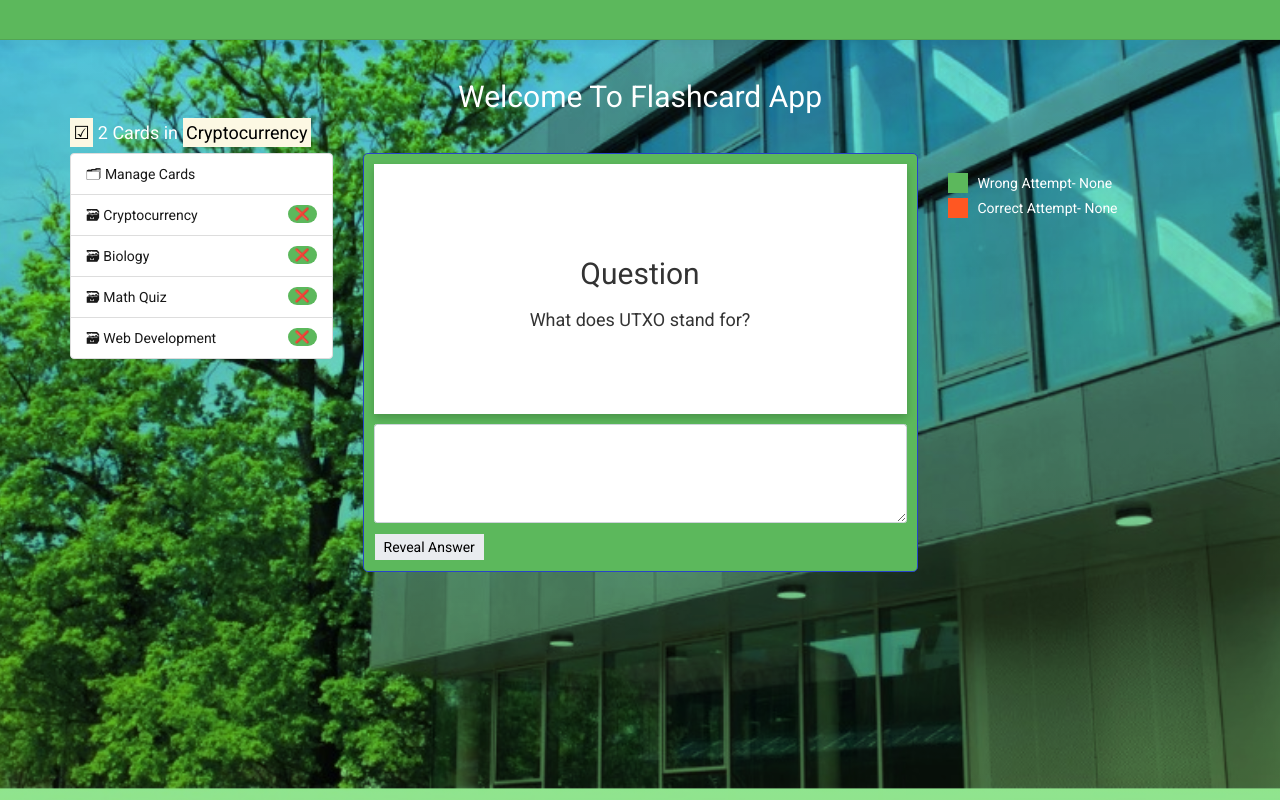
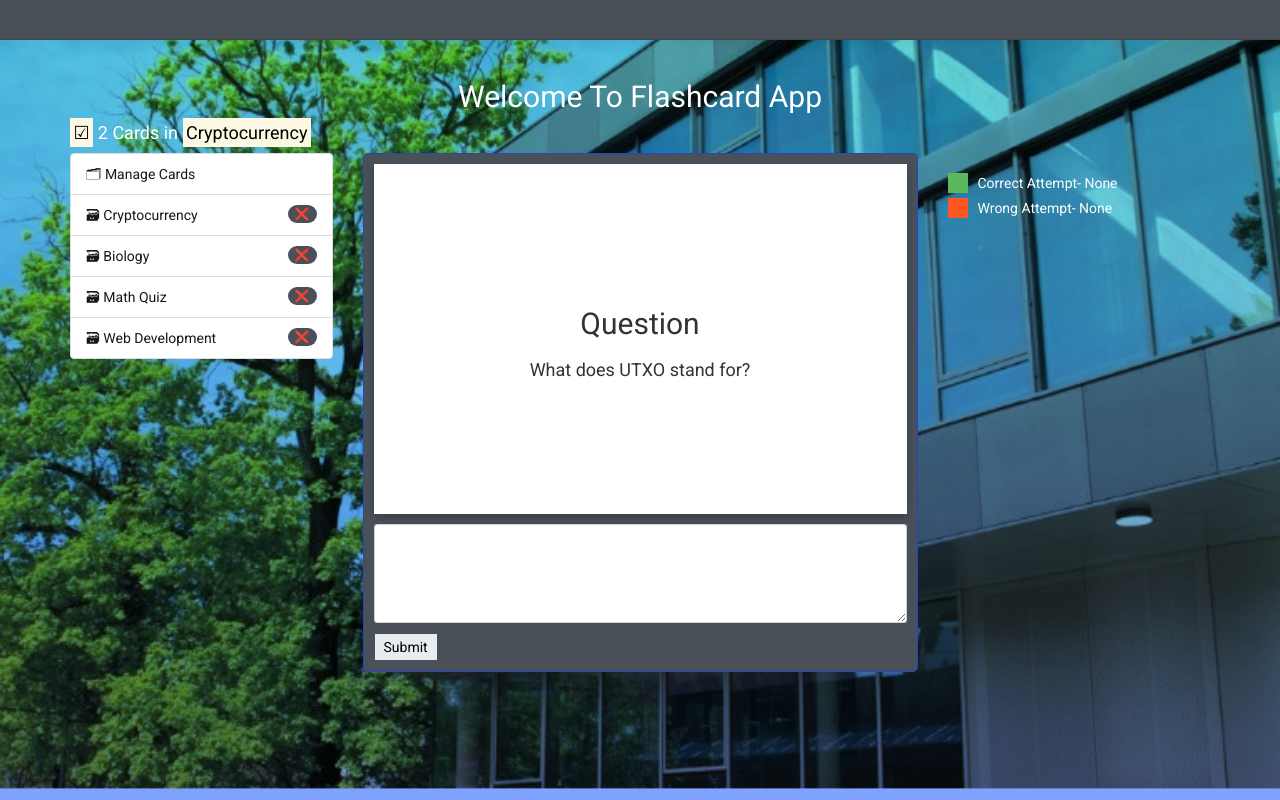
Before and after one commit to AkinAgbejoye/flashcard, a Django app: page /deck/Cryptocurrency in a window 1280 px wide. Run offline with Django 5.2, Linux system fonts and the light colour scheme; data comes from the database, SQL or seed files in the repository; both versions use the stored data as it was after the commit; some libraries are stand-ins or nearby versions.

Commit message:
button adjusted

```diff
--- a/cards/static/css/styles.css
+++ b/cards/static/css/styles.css
@@ -5,18 +5,17 @@ body {
   height: 100vh;
   display: block;
   background-image: url('../image/bg1.jpeg'),
-    linear-gradient(to bottom, rgba(0, 255, 234, 0.5), rgba(34, 201, 29, 0.5)); /* Gradient overlay */
+    linear-gradient(to bottom, rgba(0, 255, 234, 0.5), rgba(0, 70, 255, 0.5));
+  /* Gradient overlay */
   background-size: cover, cover;
   background-position: center, center;
   background-blend-mode: multiply;
-    background-repeat: no-repeat; /* Prevent the background from repeating */
+  background-repeat: no-repeat;
+  /* Prevent the background from repeating */
   font-family: 'Roboto', sans-serif;
 
   background-attachment: fixed;
 }
-
-
-
 
 /* Pagination links */
 .pagination a {
@@ -29,13 +28,14 @@ body {
   margin-right: 10px;
 }
 
+
 /* Style the active/current link */
 .pagination a.active {
   background-color: dodgerblue;
   color: white;
 }
 
-  #id_box{
+#id_box {
   display: none;
 }
 
@@ -43,9 +43,21 @@ body {
   display: none;
 }
 
+label[for="id_name"]{
+color: white;
+}
+
+label{
+  color:white
+}
+
 /* Add a grey background color on mouse-over */
-  .pagination a:hover:not(.active) {background-color: #ddd;}
-  select, input[type='text']{
+.pagination a:hover:not(.active) {
+  background-color: #ddd;
+}
+
+select,
+input[type='text'] {
   display: block;
   width: 100%;
   padding: .375rem .75rem;
@@ -58,18 +70,19 @@ body {
   border-radius: .25rem;
   transition: border-color .15s ease-in-out, box-shadow .15s ease-in-out;
 }
-  .signinform{
+
+.signinform {
   margin-top: 15rem;
 }
 
-  .playerwraper{
+.playerwraper {
   margin-top: 100px;
   padding: 10px;
 }
 
 .flip-card {
   background-color: transparent;
-    height: 250px;
+  height: 350px;
   perspective: 1000px;
 
 }
@@ -81,14 +94,15 @@ body {
   text-align: center;
   transition: transform 0.6s;
   transform-style: preserve-3d;
-    box-shadow: 0 4px 8px 0 rgba(0,0,0,0.2);
+  box-shadow: 0 4px 8px 0 rgba(0, 0, 0, 0.2);
 }
 
 .flip-card.flip .flip-card-inner {
   transform: rotateY(180deg);
 }
 
-  .flip-card-front, .flip-card-back {
+.flip-card-front,
+.flip-card-back {
   position: absolute;
   width: 100%;
   height: 100%;
@@ -101,19 +115,20 @@ body {
 
 .flip-card-front {
   background-color: #fff;
-    color: linear-gradient(rgb(35, 0, 33,0.5) 50%, rgb(0, 10, 35,0.5) 500%);
+  color: linear-gradient(rgb(35, 0, 33, 0.5) 50%, rgb(0, 10, 35, 0.5) 500%);
   padding: 8px;
   font-weight: bold;
 }
 
 .flip-card-back {
   background-color: #fff;
-    color: linear-gradient(rgb(35, 0, 33,0.5) 50%, rgb(0, 10, 35,0.5) 500%);
+  color: linear-gradient(rgb(35, 0, 33, 0.5) 50%, rgb(0, 10, 35, 0.5) 500%);
   transform: rotateY(180deg);
   font-weight: bold;
   padding: 8px;
 }
-  .reaveal{
+
+.reaveal {
   border: 1px solid var(--primary-color);
   background-color: #e9ecef;
   color: black;
@@ -122,7 +137,7 @@ body {
   text-decoration: none;
 }
 
-  .breadcrumb{
+.breadcrumb {
   border: 0px solid transparent;
   border-radius: 0px !important;
   padding: 18px;
@@ -130,8 +145,9 @@ body {
   background: var(--primary-color);
   box-shadow: 0 .5rem 1rem rgba(0, 0, 0, .05), inset 0 -1px 0 rgba(0, 0, 0, .1);
 }
+
 .breadcrumb a {
-    color:white;
+  color: white;
 
 }
 
@@ -142,11 +158,12 @@ body {
   left: 0;
   z-index: 2;
 }
-  .mywhite{
+
+.mywhite {
   color: white;
 }
 
-  .badge{
+.badge {
   display: inline-block;
   min-width: 10px;
   padding: 3px 7px;
@@ -160,7 +177,10 @@ body {
   background-color: var(--primary-color) !important;
   border-radius: 10px;
 }
-  article, fieldset, dialog {
+
+article,
+fieldset,
+dialog {
   border: 1px solid #2644c9;
   border-radius: 5px;
   margin-bottom: 1rem;
@@ -168,7 +188,7 @@ body {
   background: var(--primary-color) !important;
 }
 
-.formbg{
+.formbg {
   background: var(--primary-color);
 }
 
@@ -180,7 +200,7 @@ body {
   padding: 0;
   border: 1px solid #888;
   width: 40%;
-  box-shadow: 0 4px 8px 0 rgba(0,0,0,0.2),0 6px 20px 0 rgba(0,0,0,0.19);
+  box-shadow: 0 4px 8px 0 rgba(0, 0, 0, 0.2), 0 6px 20px 0 rgba(0, 0, 0, 0.19);
   -webkit-animation-name: animatetop;
   -webkit-animation-duration: 0.4s;
   animation-name: animatetop;
@@ -189,13 +209,27 @@ body {
 
 /* Add Animation */
 @-webkit-keyframes animatetop {
-  from {top:-300px; opacity:0}
-  to {top:0; opacity:1}
+  from {
+    top: -300px;
+    opacity: 0
+  }
+
+  to {
+    top: 0;
+    opacity: 1
+  }
 }
 
 @keyframes animatetop {
-  from {top:-300px; opacity:0}
-  to {top:0; opacity:1}
+  from {
+    top: -300px;
+    opacity: 0
+  }
+
+  to {
+    top: 0;
+    opacity: 1
+  }
 }
 
 /* The Close Button */
@@ -215,19 +249,22 @@ body {
 
 .modal-header {
   padding: 2px 16px;
-  background-color: var(--primary-color);;
+  background-color: var(--primary-color);
+  ;
   color: white;
 }
+
 /* #5cb85c; */
-.modal-body {padding: 2px 16px;}
+.modal-body {
+  padding: 2px 16px;
+}
 
 .modal-footer {
   padding: 2px 16px;
-  background-color: var(--primary-color);;
+  background-color: var(--primary-color);
+  ;
   color: white;
 }
-
-
 
 .legend {
   margin-top: 20px;
@@ -247,8 +284,9 @@ body {
   height: 20px;
   display: inline-block;
   margin-right: 10px;
-  background-color: var(--primary-color)
+  background-color: var(--secondary-color)
 }
+
 .color-box2 {
   width: 20px;
   height: 20px;
@@ -260,3 +298,13 @@ body {
 .legend-text {
   font-size: 14px;
 }
+
+.outcome {
+  border: 1px solid var(--primary-color);
+  background-color: #e9ecef;
+  color: black;
+  padding: .5rem .9rem;
+  line-height: normal;
+  text-decoration: none;
+  text-align: center;
+}
--- a/cards/templates/cards/base.html
+++ b/cards/templates/cards/base.html
@@ -13,9 +13,10 @@
 </head>
 <style>
 :root {
-    --primary-color: #5cb85c;;
-    --secondary-color: #495057;
+    --primary-color: #495057;
+    --secondary-color: #5cb85c;
     --accent-color: #FF5722;
+
 }
 a,a:visited{
    color: white;
@@ -48,6 +49,8 @@ textarea{
     border: 1px solid var(--primary-color);
     background-color: #e9ecef;
     color: black;
+    padding: .5rem .9rem;
+    line-height: normal;
     text-decoration: none;
 }
 article{
@@ -96,16 +99,18 @@ article{
             $('#revealanswer').on('click', function () {
                 if ($('#tryanswer').val() != "") {
                     $('.flip-card').toggleClass('flip');
-                    var buttonText = $(this).text() === 'Reveal Answer' ? 'Back to question' : 'Reveal Answer';
+                    var buttonText = $(this).text() === 'Submit' ? 'Back to question' : 'Submit';
                     $(this).text(buttonText);
                     if ($('#tryanswer').val() == $('.cardanswer').text()) {
                         $('.known').css("display", "block")
                         $('.unknown').css("display", "none");
-                        $('.outcome').text('✅')
+                        $('.outcome').css('display','block')
+                        $('.outcome').text('✅Correct')
                     } else {
                         $('.unknown').css("display", "block");
                         $('.known').css("display", "none")
-                        $('.outcome').text('❌')
+                        $('.outcome').css('display','block')
+                        $('.outcome').text('❌Wrong')
                     }
                 }
                 else {
--- a/cards/templates/cards/card.html
+++ b/cards/templates/cards/card.html
@@ -38,24 +38,21 @@
                     </div>
                 </div>
 
-            <div class="row">
+            <div class="row" >
                 <div class="col-md-4 ">
-                <button type="button" id="revealanswer" class="reaveal">Reveal Answer</button>
+                <button type="button" id="revealanswer" class="reaveal">Submit</button>
+               </div>
+            <div class="col-md-4" >
+                   <div type="button" style="display: none;" class="outcome"></div>
             </div>
-            <div class="col-md-4">
-                   <span class="outcome"></span>
-            </div>
-            <div class="col-md-4">
-                <div class="row ">
-                    <div class="col-md-6 known" style="display: none;">
-                        {% include "cards/card_check_form.html" with solved=True %}
-
-                    </div>
-                    <div class="col-md-6 unknown" style="display: none;">
-                        {% include "cards/card_check_form.html" with solved=False %}
-                    </div>
-                </div>
-            </div>
+             <div class="col-md-4 justify-content-end" >
+                <div style="float: right;">
+               {% include "cards/card_check_form.html" with solved=True %}
+               </div>
+               <div style="float: right;">
+                {% include "cards/card_check_form.html" with solved=False %}
+              </div>
+                 </div>
             </div>
             {% endif %}
 
@@ -67,12 +64,13 @@
         <div class="legend">
             <div class="legend-item">
                 <span class="color-box1"></span>
-                <span class="legend-text mywhite">Wrong Attempt- {{ wrong}}</span>
+                <span class="legend-text mywhite">Correct Attempt- {{ correct }}</span>
             </div>
             <div class="legend-item">
                 <span class="color-box2"></span>
-                <span class="legend-text mywhite">Correct Attempt- {{ correct }}</span>
+                <span class="legend-text mywhite">Wrong Attempt- {{ wrong}}</span>
             </div>
+
     </div>
 
 </div>
--- a/cards/templates/cards/card_check_form.html
+++ b/cards/templates/cards/card_check_form.html
@@ -1,12 +1,13 @@
 <!-- cards/templates/card_check_form.html -->
-
+<div class="justify-content-end">
 <form method="post">
     {% csrf_token %}
     <input type="hidden" name="card_id" value="{{ card.id }}">
     <input type="hidden" name="solved" value="{{ solved }}">
     {% if solved %}
-        <input type="submit" value="Next"/>
+        <input type="submit" class="known" style="display: none;" value="Next"/>
     {% else %}
-        <input type="submit" value="Next"/>
+        <input type="submit"   class="unknown" style="display: none;" value="Next"/>
     {% endif %}
 </form>
+</div>
--- a/cards/templates/cards/card_form.html
+++ b/cards/templates/cards/card_form.html
@@ -9,7 +9,7 @@
     {% if card %}
         <h2>✏️ Edit Card</h2>
     {% else %}
-        <h2>✨ Create New Card</h2>
+        <h2 class="mywhite">✨ Create New Card</h2>
     {% endif %}
     <form method="post">
         <div class="form-group" >
@@ -21,9 +21,6 @@
             </div>
             <div class="col-md-6">
 
-        <a href="{% url 'card-list' %}">
-           Back
-        </a>
             </div>
         </div>
 
--- a/cards/templates/cards/card_list.html
+++ b/cards/templates/cards/card_list.html
@@ -4,9 +4,9 @@
 {% load humanize %}
 
 {% block content %}
-    <h2 class="mywhite">
-        All Cards
-    </h2>
+    <select>
+
+    </select>
 
     <div class="row">
         <div class="col-md-3">
--- a/cards/templates/cards/deck_form.html
+++ b/cards/templates/cards/deck_form.html
@@ -10,7 +10,7 @@
         {% if card %}
         <h2>✏️ Edit Deck</h2>
     {% else %}
-        <h2>✨ Create New Deck</h2>
+        <h2 class="mywhite">✨ Create New Deck</h2>
     {% endif %}
     <div class="form-group ">
     <form  method="post">
@@ -21,9 +21,7 @@
                 <input class="btn btn-primary" type="submit" value="Save Deck">
             </div>
             <div class="col-md-6">
-                <a  class="btn " href="{% url 'card-list' %}">
-                    Back
-                </a>
+
             </div>
         </div>
        </form>
--- a/cards/templates/cards/nnavigation.html
+++ /dev/null
@@ -1,5 +0,0 @@
-<!-- cards/templates/cards/navigation.html -->
-
-<nav>
-    <a href="{% url 'card-list' %}">🗂 All Cards</a>
-</nav>
```
Also changed, not shown: cards/templatetags/cards_tags.py (+0 -9 lines), db.sqlite3. Lines whose indentation alone changed are shown as unchanged.
